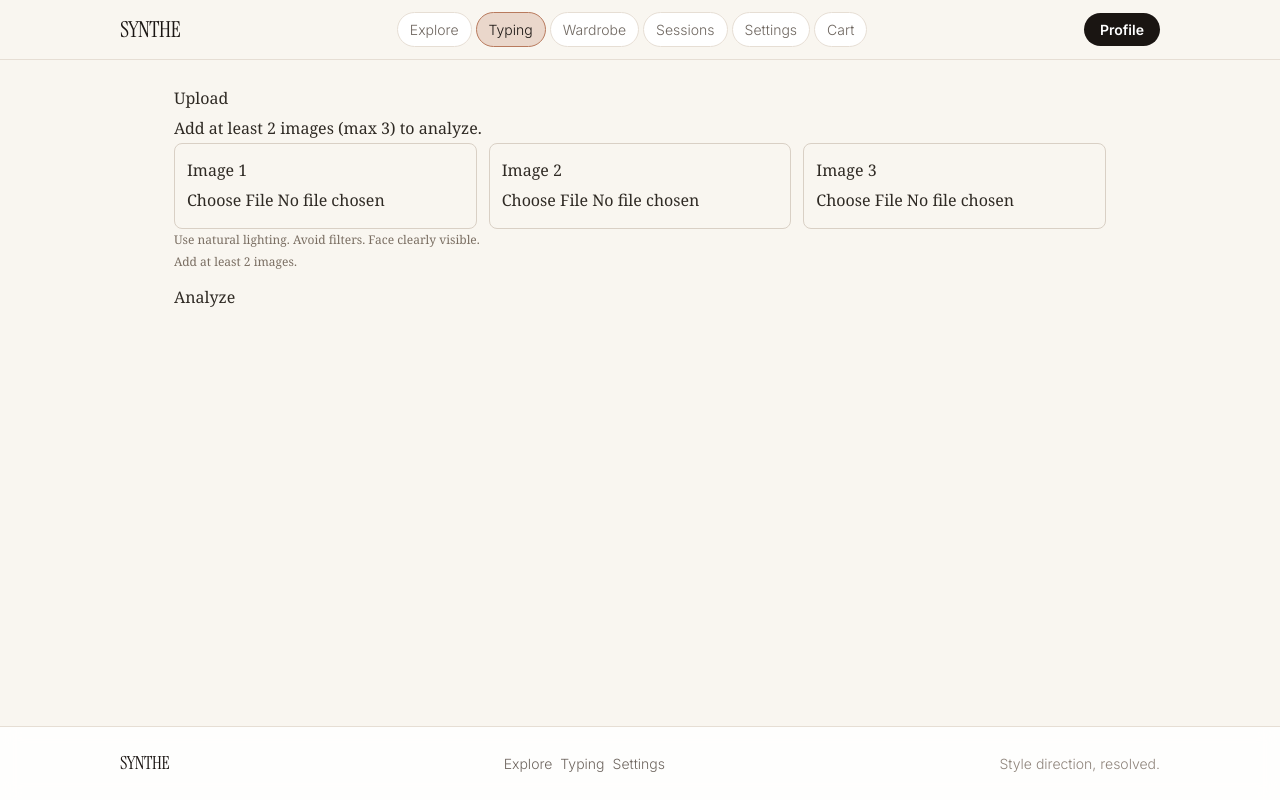
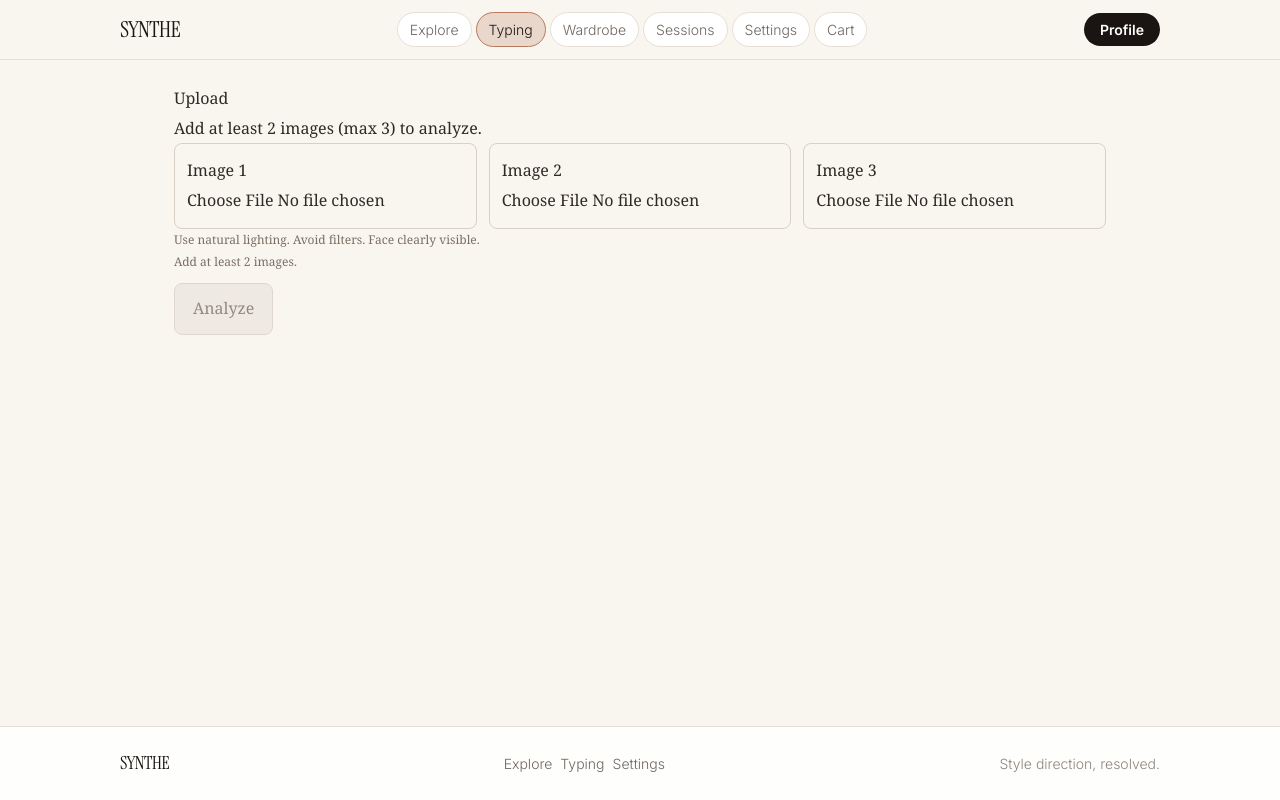
Before and after one commit to th-efool/SYNTHE, a Next.js app: page /typing/upload in a window 1280 px wide. Built offline with nearby package versions, Linux system fonts and the light colour scheme.

Commit message:
Fix typing flow interactions and improve page vitality

```diff
--- a/src/app/(dashboard)/typing/mode/page.tsx
+++ b/src/app/(dashboard)/typing/mode/page.tsx
@@ -17,5 +17,5 @@ export default function TypingModePage() {
   const { selectMode } = useTypingStore();
   const [selected, setSelected] = useState<string | null>(null);
 
-  return <FlowPage><h1>Choose a Mode</h1><div style={{ display: "grid", gap: 12 }}>{options.map((o) => <button key={o.mode} onClick={() => { setSelected(o.mode); selectMode(o.mode); router.push(o.mode === "quiz" ? "/typing/quiz" : o.mode === "image" ? "/typing/upload" : "/typing/processing"); }} style={{ textAlign: "left", padding: 16, border: selected === o.mode ? `1px solid ${typingTokens.color.accent}` : typingTokens.border.soft, background: selected === o.mode ? "#f2ebe4" : "#fff", transition: "all 180ms ease", cursor: "pointer" }}><div style={{ display: "flex", justifyContent: "space-between" }}><strong>{o.title}</strong>{selected===o.mode && <span style={{fontSize:12}}>Selected</span>}</div><p style={{ margin: "6px 0", color: typingTokens.color.muted }}>What you'll need: {o.meta}</p><ul style={{ margin: 0, paddingLeft: 18 }}>{o.bullets.map((b)=><li key={b} style={{fontSize:12,color:typingTokens.color.muted}}>{b}</li>)}</ul></button>)}</div></FlowPage>;
+  return <FlowPage><h1>Mode Selection (Optional)</h1><p style={{color:typingTokens.color.muted}}>You can also choose directly from Start. Use this page to switch modes mid-flow.</p><div style={{ display: "grid", gap: 12 }}>{options.map((o) => <button type="button" key={o.mode} onClick={() => { setSelected(o.mode); selectMode(o.mode); router.push(o.mode === "quiz" ? "/typing/quiz" : o.mode === "image" ? "/typing/upload" : "/typing/processing"); }} style={{ textAlign: "left", padding: 16, border: selected === o.mode ? `1px solid ${typingTokens.color.accent}` : typingTokens.border.soft, background: selected === o.mode ? "#f2ebe4" : "#fff", transition: "all 180ms ease", cursor: "pointer" }}><div style={{ display: "flex", justifyContent: "space-between" }}><strong>{o.title}</strong>{selected===o.mode && <span style={{fontSize:12}}>Selected</span>}</div><p style={{ margin: "6px 0", color: typingTokens.color.muted }}>What you'll need: {o.meta}</p><ul style={{ margin: 0, paddingLeft: 18 }}>{o.bullets.map((b)=><li key={b} style={{fontSize:12,color:typingTokens.color.muted}}>{b}</li>)}</ul></button>)}</div></FlowPage>;
 }
--- a/src/app/(dashboard)/typing/quiz/[step]/page.tsx
+++ b/src/app/(dashboard)/typing/quiz/[step]/page.tsx
@@ -43,6 +43,13 @@ export default function TypingQuizStepPage() {
   return (
     <FlowPage>
       <ProgressHeader currentStep={normalizedStep} totalSteps={totalQuestions} />
+      <p style={{ marginTop: -8, marginBottom: 12, fontSize: 12, color: typingTokens.color.muted }}>
+        {question.id.includes("structure") || question.id.includes("silhouette")
+          ? "Refining structure signal"
+          : question.id.includes("color") || question.id.includes("contrast")
+            ? "Refining color signal"
+            : "Refining essence signal"}
+      </p>
       <QuestionBlock
         questionId={question.id}
         prompt={question.prompt}
@@ -52,7 +59,15 @@ export default function TypingQuizStepPage() {
       />
       <div style={{ marginTop: 16 }}>
         <button
+          type="button"
           disabled={!selectedOption}
+          style={{
+            border: typingTokens.border.soft,
+            background: selectedOption ? typingTokens.color.accent : "#ece6df",
+            color: selectedOption ? "#fff" : typingTokens.color.muted,
+            padding: "10px 18px",
+            borderRadius: 8,
+          }}
           onClick={() => {
             if (!selectedOption) return;
             saveAnswer(question.id, selectedOption);
--- a/src/app/(dashboard)/typing/result/page.tsx
+++ b/src/app/(dashboard)/typing/result/page.tsx
@@ -17,11 +17,14 @@ export default function TypingResultPage() {
     <FlowPage>
       <p style={{ margin: 0, color: typingTokens.color.muted }}>Profile Generated</p>
       <h1 style={{ marginTop: 6 }}>Your Result</h1>
-      <p>{profile.kibbe} · {profile.season}</p>
-      <p>Essence: {profile.essence.join(" + ")}</p>
-      <p>Confidence: {Math.round(profile.confidence * 100)}%</p>
-      <button className="to-control" onClick={() => router.push("/typing")}>Go to Profile Control →</button>
-      <style>{`.to-control{transition:all 180ms ease}.to-control:hover{transform:translateX(2px);text-decoration:underline}`}</style>
+      <div style={{ display: "grid", gap: 10, gridTemplateColumns: "repeat(auto-fit,minmax(180px,1fr))", marginBottom: 14 }}>
+        <div style={{ border: typingTokens.border.soft, borderRadius: 8, padding: 12 }}><p style={{ margin: 0, fontSize: 12, color: typingTokens.color.muted }}>Structure</p><p style={{ margin: "6px 0 0" }}>{profile.kibbe}</p></div>
+        <div style={{ border: typingTokens.border.soft, borderRadius: 8, padding: 12 }}><p style={{ margin: 0, fontSize: 12, color: typingTokens.color.muted }}>Color</p><p style={{ margin: "6px 0 0" }}>{profile.season}</p></div>
+        <div style={{ border: typingTokens.border.soft, borderRadius: 8, padding: 12 }}><p style={{ margin: 0, fontSize: 12, color: typingTokens.color.muted }}>Essence</p><p style={{ margin: "6px 0 0" }}>{profile.essence.join(" + ")}</p></div>
+      </div>
+      <p style={{ color: typingTokens.color.muted }}>Confidence: {Math.round(profile.confidence * 100)}%</p>
+      <button className="to-control" type="button" onClick={() => router.push("/typing")} style={{ border: typingTokens.border.soft, padding: "10px 16px", borderRadius: 8, background: "#fff" }}>Go to Profile Control →</button>
+      <style>{`.to-control{transition:all 180ms ease}.to-control:hover{transform:translateX(2px);border-color:${typingTokens.color.accent}}`}</style>
     </FlowPage>
   );
 }
--- a/src/app/(dashboard)/typing/start/page.tsx
+++ b/src/app/(dashboard)/typing/start/page.tsx
@@ -7,14 +7,14 @@ import { useRouter } from "next/navigation";
 import { useTypingStore } from "@/lib/typing-state";
 
 const cards = [
-  { key: "quiz", title: "Guided Quiz", helper: "Fastest method", description: "Structured questions with deterministic scoring.", recommended: true },
-  { key: "image", title: "Image Analysis", helper: "Most accurate with images", description: "Upload 2–3 clear photos for visual signal analysis." },
-  { key: "pro", title: "Professional Session", helper: "Human expert review", description: "Book a live guided session for advanced typing." },
+  { key: "quiz", title: "Guided Quiz", helper: "Fastest method", description: "Structured questions with deterministic scoring.", recommended: true, route: "/typing/quiz", mode: "quiz" as const },
+  { key: "image", title: "Image Analysis", helper: "Most accurate with images", description: "Upload 2–3 clear photos for visual signal analysis.", route: "/typing/upload", mode: "image" as const },
+  { key: "pro", title: "Professional Session", helper: "Human expert review", description: "Book a live guided session for advanced typing.", route: "/typing/processing", mode: "pro" as const },
 ] as const;
 
 export default function TypingStartPage() {
   const router = useRouter();
-  const { mode, profile, isComplete, currentStep, answers, uploadedImages, resetFlow } = useTypingStore();
+  const { mode, profile, isComplete, currentStep, answers, uploadedImages, resetFlow, selectMode } = useTypingStore();
 
   useEffect(() => {
     if (profile && isComplete) return void router.replace("/typing");
@@ -31,7 +31,7 @@ export default function TypingStartPage() {
       <p style={{ marginTop: 0, maxWidth: 620, color: typingTokens.color.muted }}>Resolve your structure, color, and presence through a structured analysis system.</p>
       <div style={{ display: "grid", gridTemplateColumns: "repeat(auto-fit, minmax(220px, 1fr))", gap: typingTokens.spacing.md }}>
         {cards.map((card) => (
-          <button key={card.key} onClick={() => { resetFlow(); router.push("/typing/mode"); }} style={{ border: typingTokens.border.soft, padding: 20, textAlign: "left", transition: "all 180ms ease", cursor: "pointer" }} className="typing-card">
+          <button type="button" key={card.key} onClick={() => { resetFlow(); selectMode(card.mode); router.push(card.route); }} style={{ border: typingTokens.border.soft, padding: 20, textAlign: "left", transition: "all 180ms ease", cursor: "pointer" }} className="typing-card">
             <div style={{ width: 18, height: 18, border: typingTokens.border.soft, marginBottom: 10 }} />
             <h3 style={{ margin: "0 0 6px", fontFamily: typingTokens.typography.serif, fontSize: 16 }}>{card.title}</h3>
             <p style={{ margin: "0 0 6px", fontSize: 12, color: typingTokens.color.muted }}>{card.helper}</p>
--- a/src/app/(dashboard)/typing/upload/page.tsx
+++ b/src/app/(dashboard)/typing/upload/page.tsx
@@ -37,7 +37,22 @@ export default function TypingUploadPage() {
       </div>
       <p style={{ fontSize: 12, color: typingTokens.color.muted }}>Use natural lighting. Avoid filters. Face clearly visible.</p>
       {!canAnalyze && <p style={{ fontSize: 12, color: typingTokens.color.muted }}>Add at least {MIN_IMAGES} images.</p>}
-      <button disabled={!canAnalyze} onClick={() => router.push("/typing/processing")} style={{ marginTop: 10 }}>Analyze</button>
+      <button
+        type="button"
+        disabled={!canAnalyze}
+        onClick={() => router.push("/typing/processing")}
+        style={{
+          marginTop: 10,
+          border: typingTokens.border.soft,
+          background: canAnalyze ? typingTokens.color.accent : "#ece6df",
+          color: canAnalyze ? "#fff" : typingTokens.color.muted,
+          padding: "10px 18px",
+          borderRadius: 8,
+          opacity: canAnalyze ? 1 : 0.8,
+        }}
+      >
+        Analyze
+      </button>
     </FlowPage>
   );
 }
```
